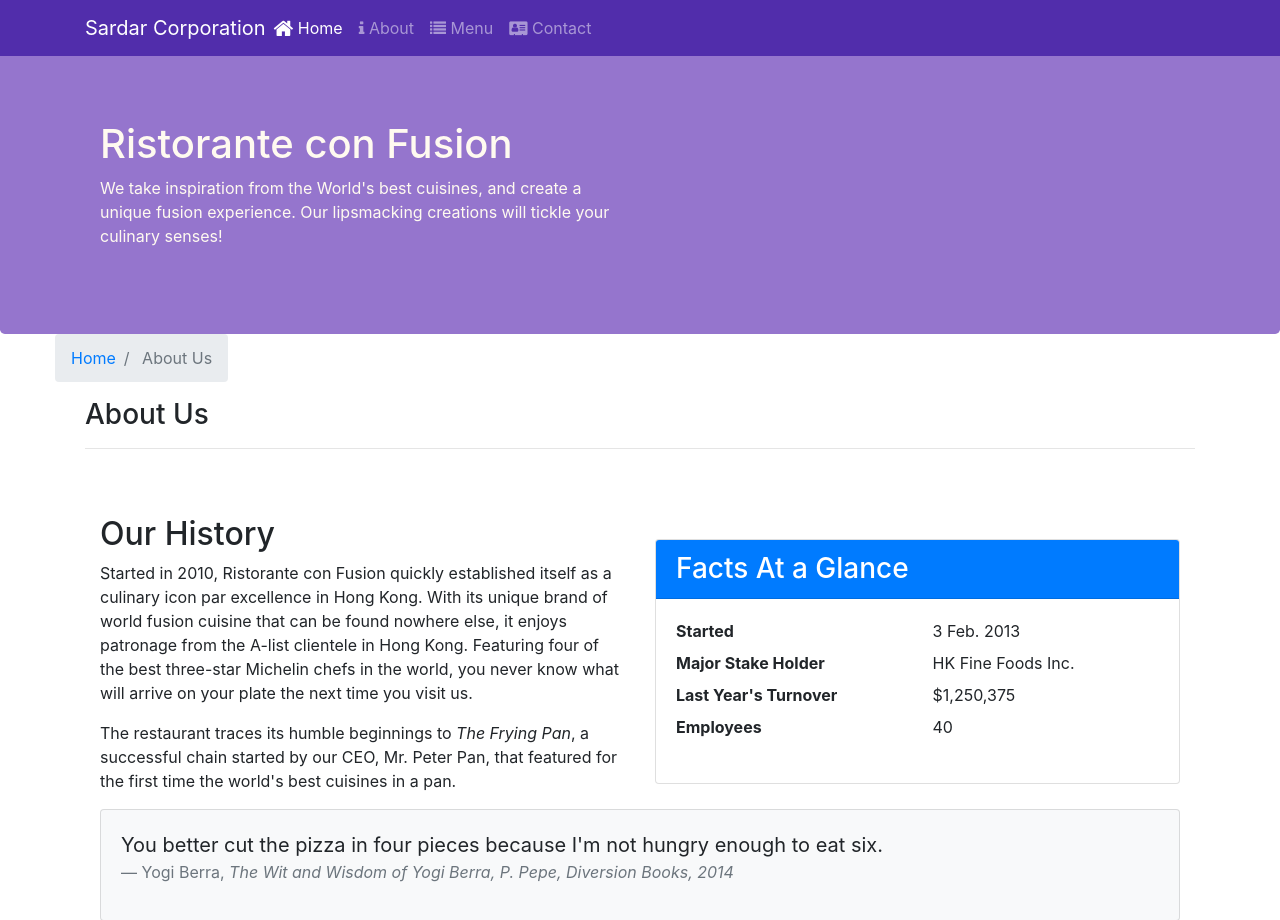
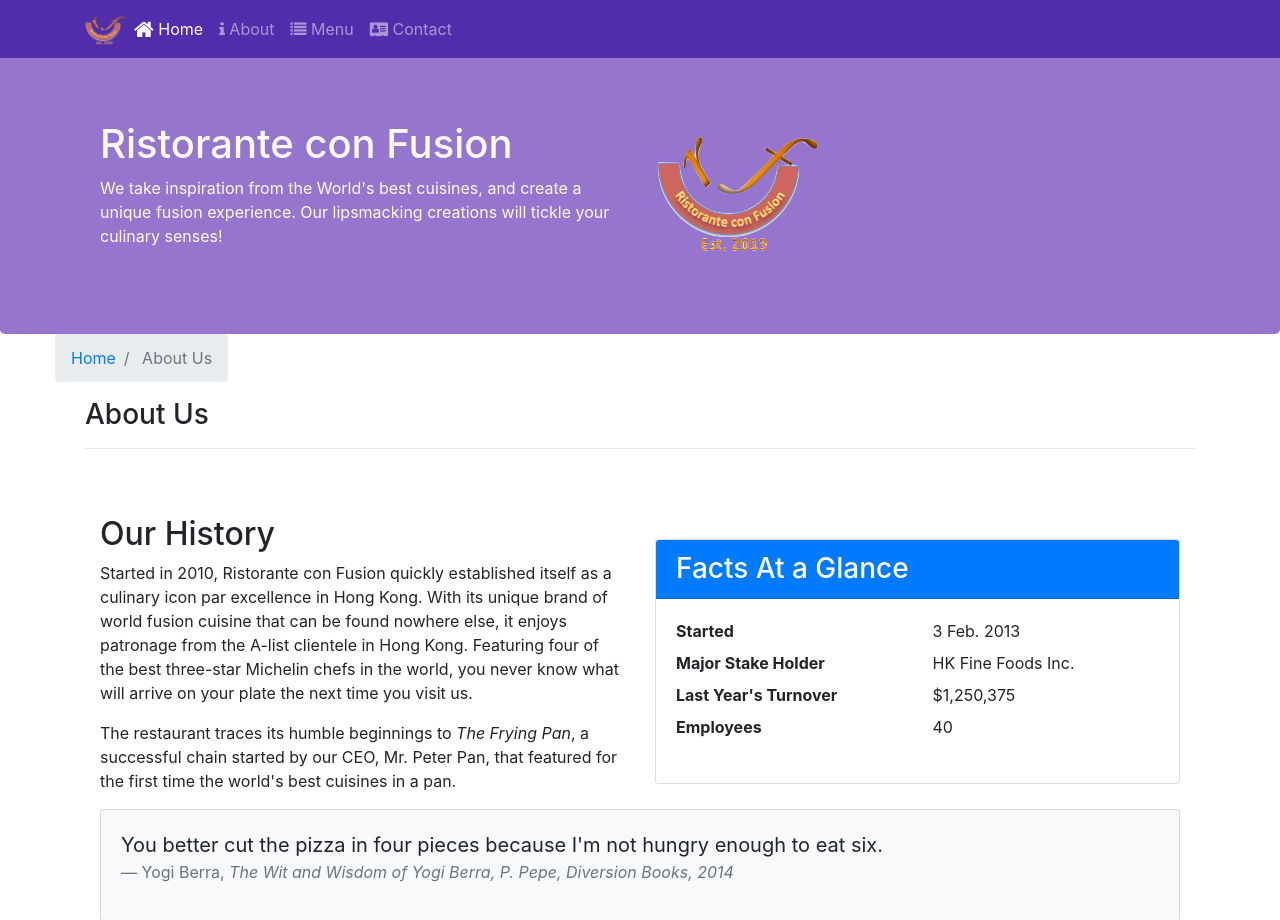
Before and after one commit to shamaz332/Coursera-Bootstrap, a website: page aboutus.html in a window 1280 px wide. Shown: the top 920 px of the page. Drawn offline with nearby package versions, Linux system fonts and the light colour scheme.

```diff
--- a/aboutus.html
+++ b/aboutus.html
@@ -23,9 +23,7 @@
             <button class="navbar-toggler" type="button" data-toggle="collapse" data-target="#Navbar">
                 <span class="navbar-toggler-icon"></span>
             </button>
-            <a class="navbar-brand mr-auto" href="/index.html">
-                Sardar Corporation
-            </a>
+            <a class="navbar-brand mr-auto" href="#"><img src="img/logo.png" height="30" width="41"></a>
             <div class="collapse navbar-collapse" id="Navbar">
                 <ul class="navbar-nav mr-auto ">
                     <li class="nav-item">
@@ -53,8 +51,8 @@
                     <p>We take inspiration from the World's best cuisines, and create a unique fusion experience. Our
                         lipsmacking creations will tickle your culinary senses!</p>
                 </div>
-                <div class="col-12 col-sm">
-
+                <div class="col-12 col-sm align-self-center">
+                    <img src="img/logo.png" class="img-fluid">
                 </div>
             </div>
         </div>
```
Also changed, not shown: contactus.html (+3 -2 lines), index.html (+1 -1 lines).
